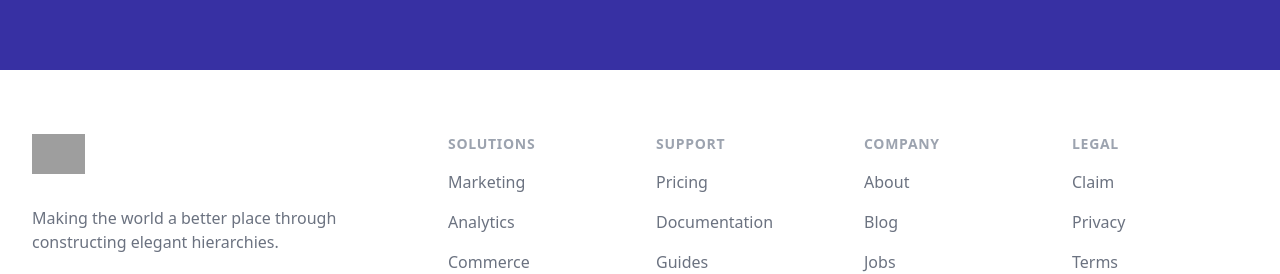
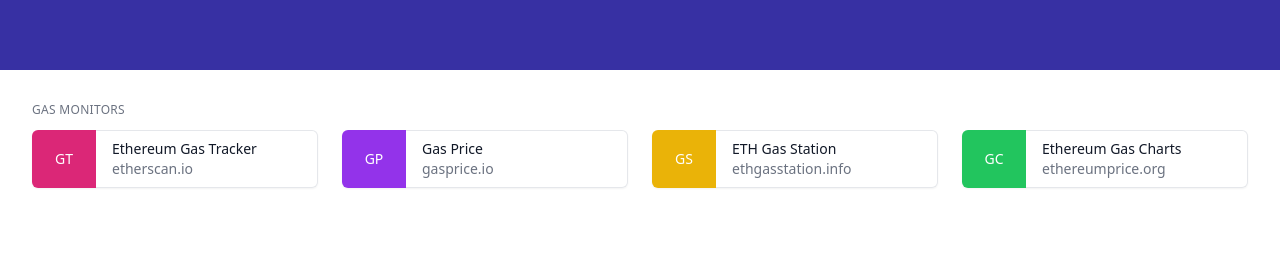
Before and after one commit to alphaclubvip/home, a Nuxt app: page /gas in a window 1280 px wide. Shown: the part 320-594 px from the top of the page. Built offline with nearby package versions, Linux system fonts and the light colour scheme; grey boxes are pictures that could not be loaded.

Commit message:
add: GasLinks

```diff
--- /dev/null
+++ b/components/GasLinks.vue
@@ -0,0 +1,81 @@
+<!-- This example requires Tailwind CSS v2.0+ -->
+<template>
+  <div>
+    <h2 class="text-gray-500 text-xs font-medium uppercase tracking-wide">
+      Gas Monitors
+    </h2>
+    <ul
+      role="list"
+      class="mt-3 grid grid-cols-1 gap-5 sm:gap-6 sm:grid-cols-2 lg:grid-cols-4"
+    >
+      <li
+        v-for="project in projects"
+        :key="project.name"
+        class="col-span-1 flex shadow-sm rounded-md"
+      >
+        <div
+          :class="[
+            project.bgColor,
+            'flex-shrink-0 flex items-center justify-center w-16 text-white text-sm font-medium rounded-l-md',
+          ]"
+        >
+          {{ project.initials }}
+        </div>
+        <div
+          class="
+            flex-1 flex
+            items-center
+            justify-between
+            border-t border-r border-b border-gray-200
+            bg-white
+            rounded-r-md
+            truncate
+          "
+        >
+          <div class="flex-1 px-4 py-2 text-sm truncate">
+            <a
+              :href="project.href"
+              target="_blank"
+              class="text-gray-900 font-medium hover:text-gray-600"
+              >{{ project.name }}</a
+            >
+            <p class="text-gray-500">{{ project.desc }}</p>
+          </div>
+        </div>
+      </li>
+    </ul>
+  </div>
+</template>
+
+<script setup>
+const projects = [
+  {
+    name: "Ethereum Gas Tracker",
+    initials: "GT",
+    href: "https://etherscan.io/gastracker",
+    desc: 'etherscan.io',
+    bgColor: "bg-pink-600",
+  },
+  {
+    name: "Gas Price",
+    initials: "GP",
+    href: "https://www.gasprice.io/",
+    desc: 'gasprice.io',
+    bgColor: "bg-purple-600",
+  },
+  {
+    name: "ETH Gas Station",
+    initials: "GS",
+    href: "https://ethgasstation.info/",
+    desc: 'ethgasstation.info',
+    bgColor: "bg-yellow-500",
+  },
+  {
+    name: "Ethereum Gas Charts",
+    initials: "GC",
+    href: "https://ethereumprice.org/gas/",
+    desc: 'ethereumprice.org',
+    bgColor: "bg-green-500",
+  },
+];
+</script>
--- a/pages/gas.vue
+++ b/pages/gas.vue
@@ -183,6 +183,11 @@
       </div>
     </div>
 
+    <LAutoWidth class="py-8">
+      <GasLinks />
+
+    </LAutoWidth>
+
     <LAutoWidth class="py-8" v-if="nextBlock">
       <div class="mt-6 px-4 sm:px-6 lg:px-8">
         <div class="sm:flex sm:items-center">
```
